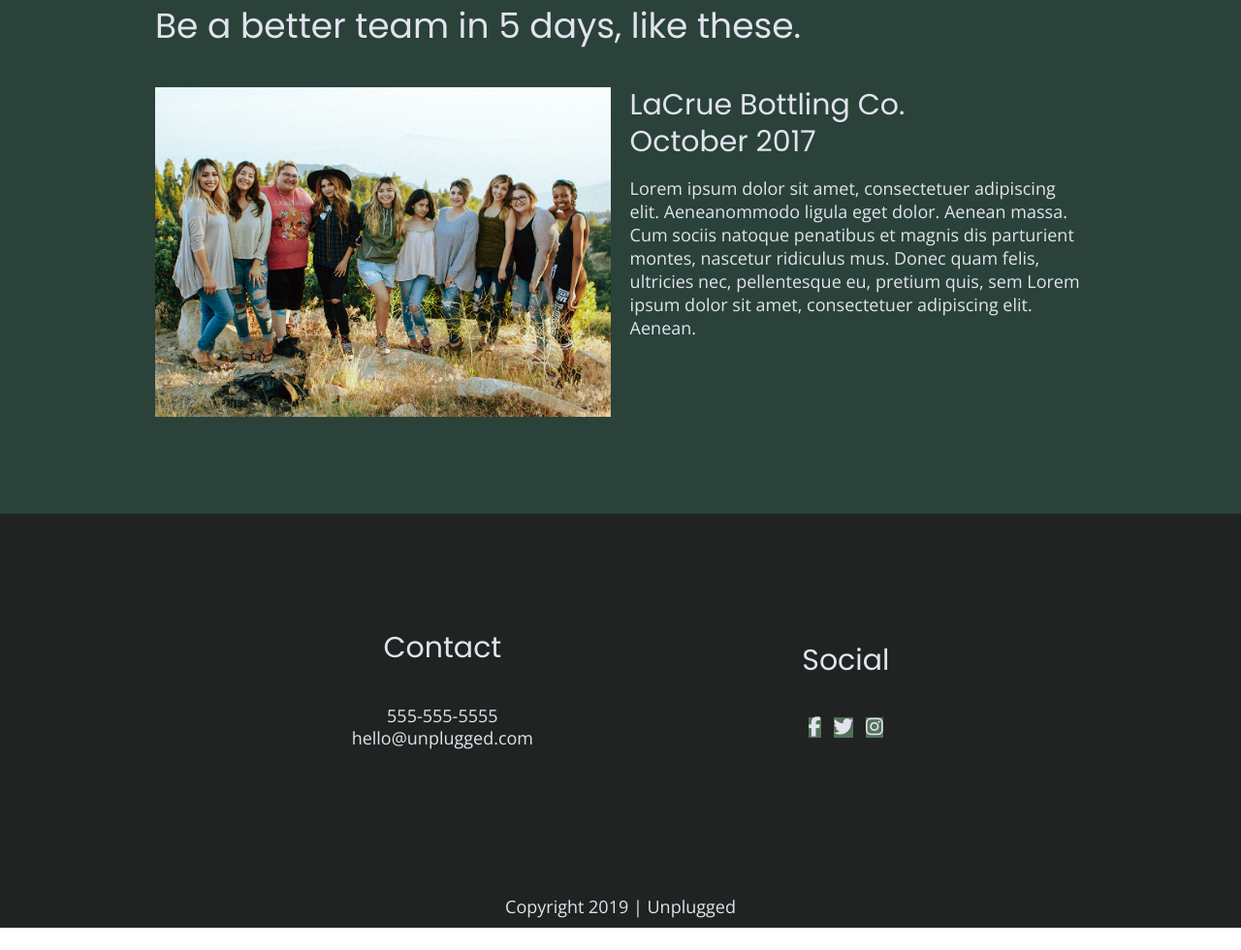
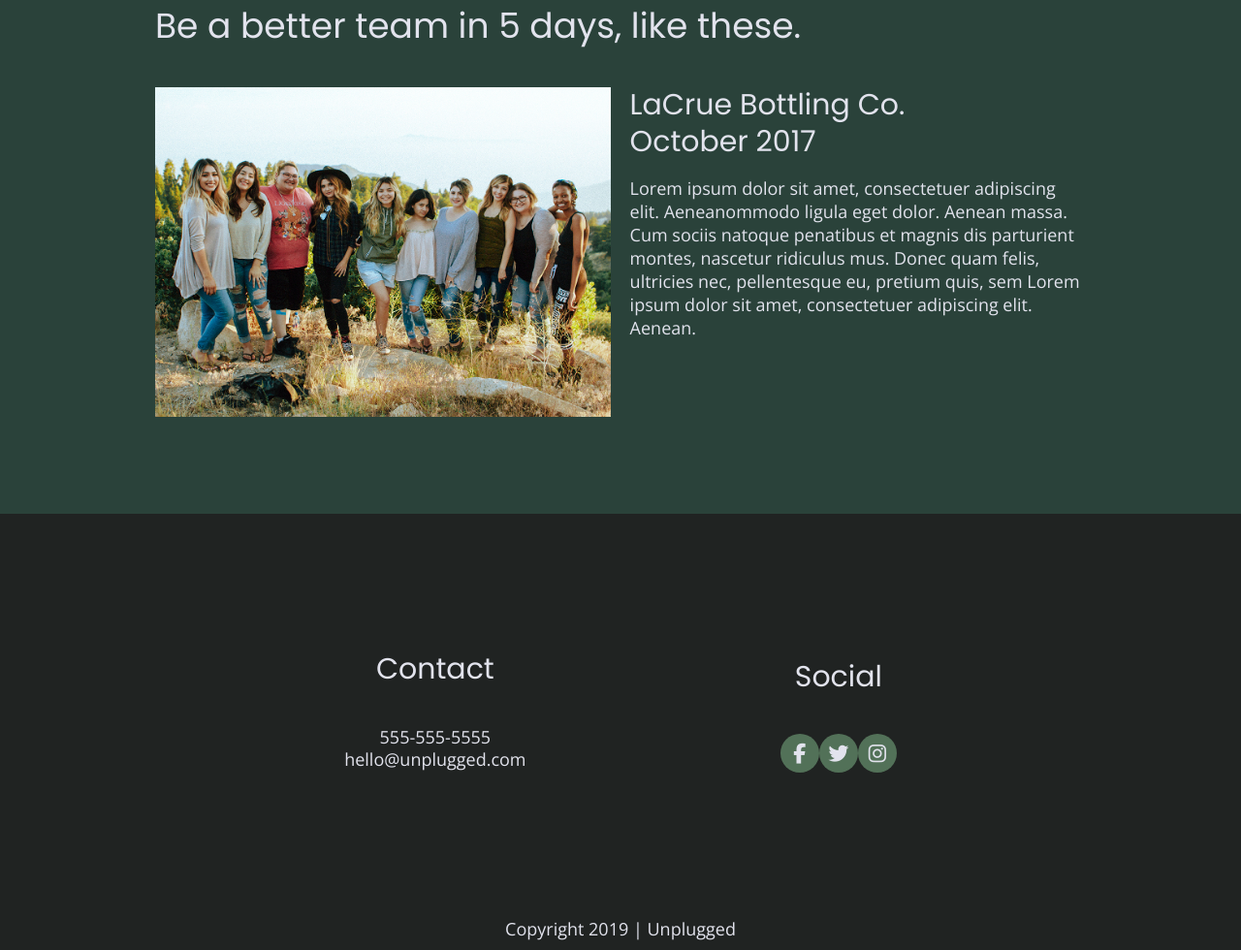
Before and after one commit to kahn-s/unplugged-retreat, a website built with Parcel: page index.html in a window 1280 px wide. Shown: the part 1721-2701 px from the top of the page at 97% size. Before the commit the page ends 2678 px from the top, so only its background shows below. Built offline with nearby package versions, Linux system fonts and the light colour scheme.

Commit message:
added social icons

```diff
--- a/css/main.css
+++ b/css/main.css
@@ -216,8 +216,10 @@ footer p{
 }
 footer .content-wrapper{
   width: 55%;
-  margin: 50px, 0;
+  padding-top:20px;
+  margin:0;
 }
+
 footer .footer-content{
   margin-bottom: 50px;
   text-align: center;
@@ -229,10 +231,16 @@ footer .social-icons{
   align-items: center;
 }
 
-footer .social-icons i{
-  font-size: 1.125em;
+footer .social-icons p {
+  font-size: 1.3em;
+  height:40px;
+  width:40px;
+  border-radius: 50%;
   background-color: #527158;
 
+}
+footer .social h4{
+  padding-top: 10px;
 }
 
 footer .social-icons p{
--- a/index.html
+++ b/index.html
@@ -133,9 +133,15 @@
      <div class="social">
           <h4>Social</h4>
         <div class="social-icons">
-          <p><i class="fab fa-facebook-f"></i><a href="https://www.facebook.com/yoursite" target="_blank"></a></p>
-          <p><i class="fab fa-twitter"></i><a href="https://www.twitter.com/yoursite" target="_blank"></a></p>
-          <p><i class="fab fa-instagram"></i><a href="https://www.instagram.com/yoursite" target="_blank"></a></p>
+          <p>
+            <a href="" target="_blank"><i class="fab fa-facebook-f"></i></a>
+          </p>
+          <p>
+            <a href="" target="_blank"><i class="fab fa-twitter"></i></a>
+          </p>
+          <p>
+            <a href="" target="_blank"><i class="fab fa-instagram"></i></a>
+          </p>
         </div>
       </div><!--social-->
     </div><!--footer-content-->
```
Also changed, not shown: about/index.html (+9 -3 lines), faq/index.html (+9 -3 lines).
